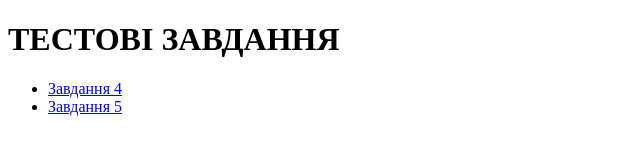
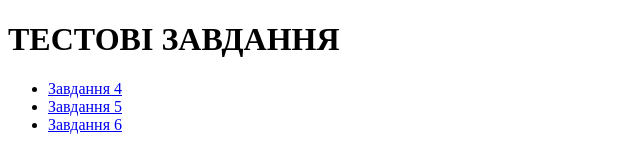
Before and after one commit to Musiyan98/testCase, a plain HTML site: page index.html in a window 1280 px wide. Shown: the whole page, without its empty margins (0-640 px from the left). Drawn offline with Linux system fonts and the light colour scheme.

Commit message:
Update index.html

```diff
--- a/index.html
+++ b/index.html
@@ -13,7 +13,9 @@
    <ul>
       <li><a href="./partials/task4.html">Завдання 4</a></li>
       <li><a href="./partials/task5.html">Завдання 5</a></li>
-      <!-- <li><a href="./Algorithm_3.html">Завдання 6</a></li> -->
+      <li><a target="_blank"
+            href="https://docs.google.com/drawings/d/1eXN5GBfY-3gI-fL7sKDf8VyPk-WhOuLhchn0RzrdWDw/edit ">Завдання 6</a>
+      </li>
    </ul>
 </body>
 
```
